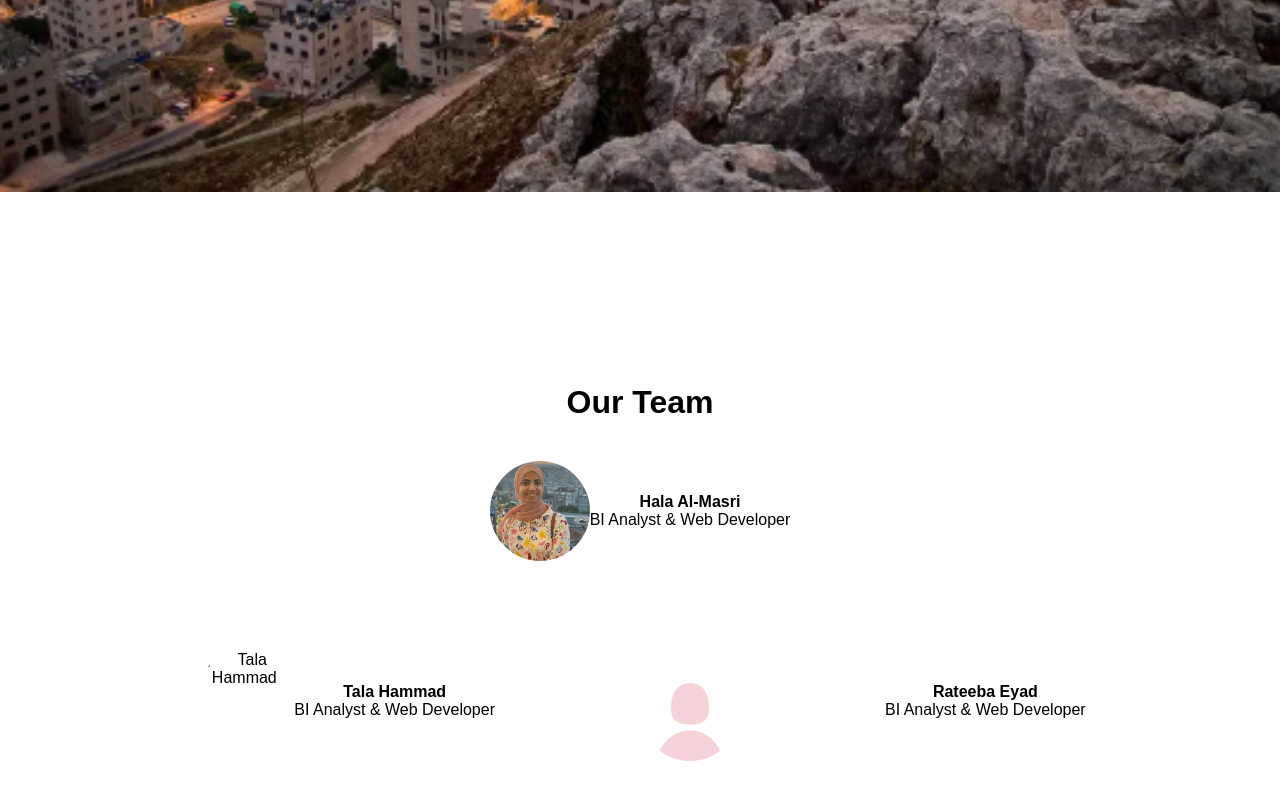
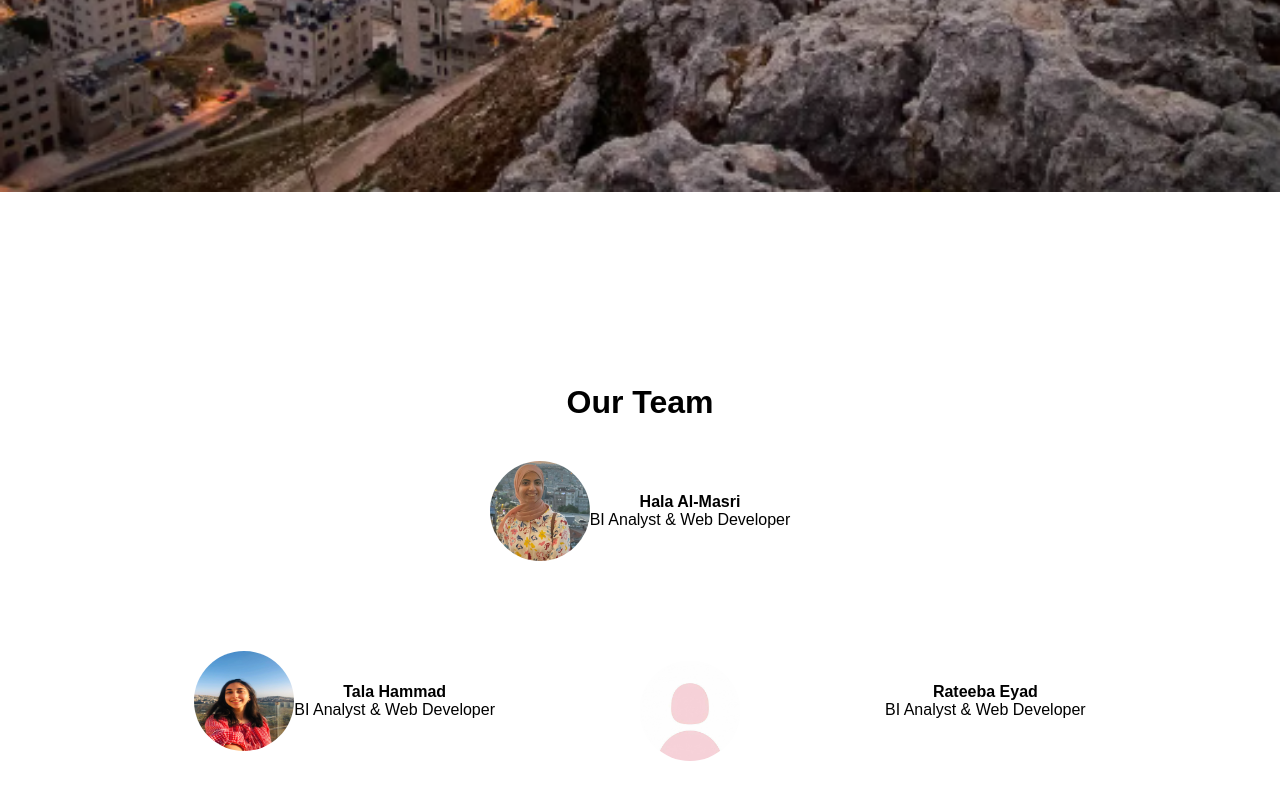
Before and after one commit to tala-hammad/web-project1, a plain HTML site: page index.html in a window 1280 px wide. Shown: the part 738-1542 px from the top of the page. Drawn offline with Linux system fonts and the light colour scheme.

Commit message:
last changes

```diff
--- a/index.html
+++ b/index.html
@@ -136,7 +136,7 @@
             </div>
                     <div class="profile">
 
-                                <img src="" alt="Tala Hammad">
+                                <img src="tala1.png" alt="Tala Hammad">
 
 
 
```
Also changed, not shown: tala1.png (added).
